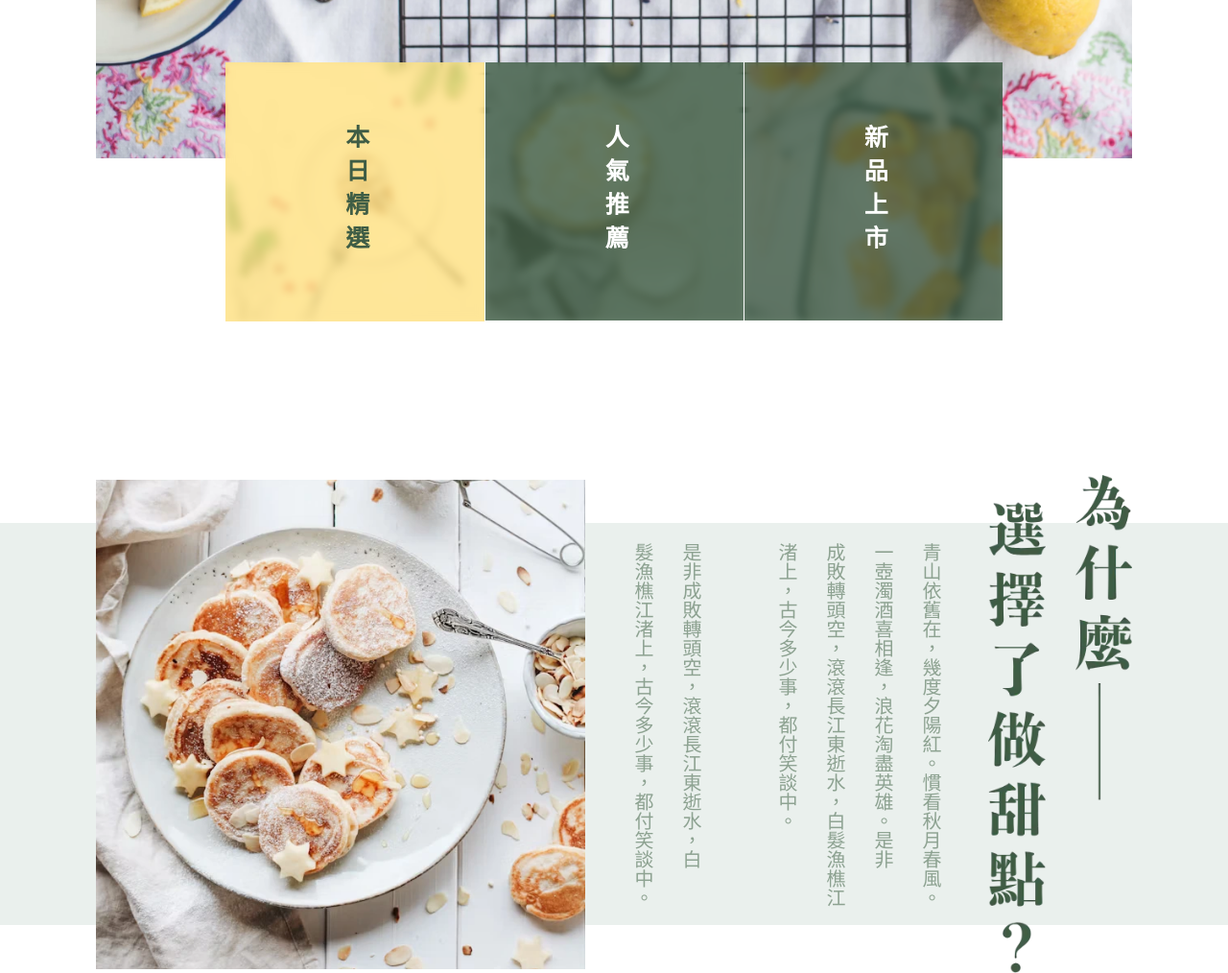
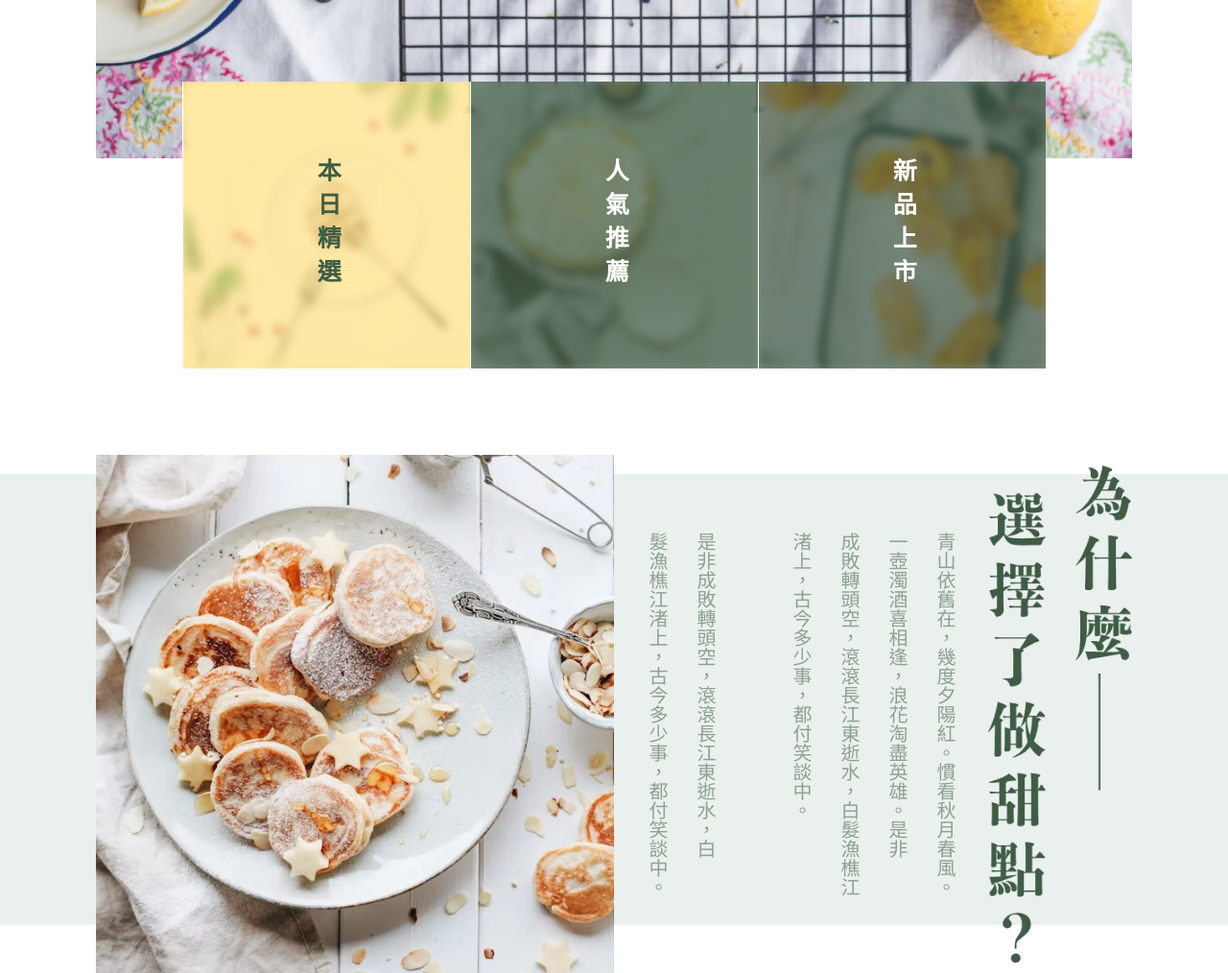
Before and after one commit to Lainieeeee/rocket-03_sweetaste, a website: page index.html in a window 1280 px wide. Shown: the part 820-1834 px from the top of the page at 96% size. Drawn offline with nearby package versions, Linux system fonts and the light colour scheme; a web font is replaced by a local one.

Commit message:
update：adjust top page

```diff
--- a/assets/css/all.scss
+++ b/assets/css/all.scss
@@ -18,9 +18,9 @@
 @import "./components/form";
 @import "./components/lineCamp";
 
-// layout
-@import "./layout/header";
-@import "./layout/footer";
+// util
+@import "./util/header";
+@import "./util/footer";
 
 // pages
 @import "./pages/top";
--- a/assets/css/pages/_top.scss
+++ b/assets/css/pages/_top.scss
@@ -91,3 +91,73 @@
         }
     }
 }
+
+
+
+
+
+
+
+
+
+
+
+.topPracticeNav02{
+    margin-top: -8rem;
+    li{
+        a{
+            position: relative;
+            z-index: 0;
+            color: $white;
+            text-decoration: none;
+            &:before{
+                content: "";
+                position: absolute;
+                display: inline-block;
+                background-color: $black;
+                opacity: 0.7;
+                top: 0;
+                left: 0;
+                width: 100%;
+                height: 100%;
+                z-index: 1;
+                transition: 0.3s;
+            }
+            &:hover{
+                &:before{
+                    opacity: 0.95;
+                }
+            }
+            .imageTrimmingSquare{
+                z-index: -1;
+                img{
+                    filter: blur(4px);
+                }
+                @include md{
+                    padding-top: 140%;
+                }
+            }
+            .text{
+                position: absolute;
+                top: 0;
+                left: 0;
+                z-index: 1;
+                display: flex;
+                justify-content: center;
+                width: 100%;
+                height: 100%;
+                text-align: center;
+            }
+        }
+        &.yellow{
+            a{
+                &:before{
+                    background-color: $warning;
+                }
+            }
+        }
+    }
+    @include md{
+        margin-top: 0;
+    }
+}
--- a/index.html
+++ b/index.html
@@ -71,37 +71,37 @@
     <!-- main -->
     <main>
         <!-- 首圖 -->
-        <div class="container-md detailInner pt-0 px-0 px-md-5 z-0">
+        <div class="container-md p-0 px-md-5">
             <div class="imageTrimmingHorizontal z-n1">
                 <img src="./assets/images/top/mainvisual.webp" alt="首頁圖">
             </div>
-            <ul class="topPracticeNav row justify-content-center mx-auto fs-1 fw-bold">
-                <li class="col-4 col-lg-3 p-0 yellow">
-                    <a href="products.html" class="text-decoration-none d-block position-relative z-0">
-                        <div class="img imageTrimmingSquare">
+            <ul class="row col-md-10 mx-auto fs-1 fw-semibold topPracticeNav02">
+                <li class="col-4 p-0 border-start border-white yellow">
+                    <a href="products.html">
+                        <div class="imageTrimmingSquare">
                             <img src="./assets/images/top/img-1.webp" alt="本日精選" loading="lazy">
                         </div>
-                        <div class="text position-absolute top-0 start-0 w-100 h-100 d-flex justify-content-center align-items-center z-1">
+                        <div class="text">
                             <p class="vertical spacing-2 text-black">本日精選</p>
                         </div>
                     </a>
                 </li>
-                <li class="col-4 col-lg-3 p-0 border-start border-white">
-                    <a href="products.html" class="text-decoration-none d-block position-relative z-0">
-                        <div class="img imageTrimmingSquare">
+                <li class="col-4 p-0 border-start border-white">
+                    <a href="products.html">
+                        <div class="imageTrimmingSquare">
                             <img src="./assets/images/top/img-2.webp" alt="人氣推薦" loading="lazy">
                         </div>
-                        <div class="text position-absolute top-0 start-0 w-100 h-100 d-flex justify-content-center align-items-center z-1">
+                        <div class="text">
                             <p class="vertical spacing-2 text-white">人氣推薦</p>
                         </div>
                     </a>
                 </li>
-                <li class="col-4 col-lg-3 p-0 border-start border-white">
-                    <a href="products.html" class="text-decoration-none d-block position-relative z-0">
-                        <div class="img imageTrimmingSquare">
+                <li class="col-4 p-0 border-start border-white">
+                    <a href="products.html">
+                        <div class="imageTrimmingSquare">
                             <img src="./assets/images/top/img-3.webp" alt="新品上市" loading="lazy">
                         </div>
-                        <div class="text position-absolute top-0 start-0 w-100 h-100 d-flex justify-content-center align-items-center z-1">
+                        <div class="text">
                             <p class="vertical spacing-2 text-white">新品上市</p>
                         </div>
                     </a>
@@ -109,20 +109,20 @@
             </ul>
         </div>
         <!-- 為什麼 -->
-        <div class="topBg">
-            <div class="container-md detailInner row align-items-center mx-auto px-0 px-md-5 py-5 my-5">
-                <div class="col-6 col-xl-2 order-xl-3 ps-xl-5 text-center text-xl-end mb-5 mb-xl-0 mx-auto pe-xl-0">
+        <div class="topBg mt-md-5 pt-md-5">
+            <div class="container-md row align-items-center mx-auto p-0 p-md-5">
+                <div class="col-8 col-xl-2 p-0 m-auto text-center p-5 p-xl-0 ps-xl-5 order-xl-3 my-5 my-xl-0">
                     <picture>
                         <source srcset="./assets/images/top/text-1.webp" media="(min-width: 1200px)" type="image/webp">
                         <img src="./assets/images/top/text-1-sp.webp" alt="為什麼選擇了做甜點?" loading="lazy">
                     </picture>
                 </div>
-                <div class="col-xl-6 order-xl-1 pe-xl-5 p-0">
+                <div class="col-xl-6 p-0 order-xl-1">
                     <div class="imageTrimmingSquare">
                         <img src="./assets/images/top/img-4.webp" alt="商品圖" loading="lazy">
                     </div>
                 </div>
-                <div class="col-xl-4 order-xl-2 d-xl-flex justify-content-center bg-light p-4 py-5 p-md-5 p-xl-0">
+                <div class="col-xl-4 bg-light p-5 p-xl-0 d-xl-flex justify-content-center ps-xl-5 order-xl-2">
                     <p class="vertical text-dark fs-2">
                         青山依舊在，幾度夕陽紅。慣看秋月春風。<br>
                         一壺濁酒喜相逢，浪花淘盡英雄。是非<br class="d-none d-xl-block">
@@ -135,20 +135,20 @@
             </div>
         </div>
         <!-- 為什麼 -->
-        <div class="topBg">
-            <div class="container-md detailInner row align-items-center mx-auto px-0 px-md-5 py-5 my-5">
-                <div class="col-6 col-xl-2 order-xl-2 pe-xl-5 text-center text-xl-end mb-5 mb-xl-0 mx-auto">
+        <div class="topBg mt-md-5">
+            <div class="container-md row align-items-center mx-auto p-0 p-md-5">
+                <div class="col-8 col-xl-2 p-0 m-auto text-center p-5 p-xl-0 pe-xl-5 order-xl-2 my-5 my-xl-0">
                     <picture>
                         <source srcset="./assets/images/top/text-2.webp" media="(min-width: 1200px)" type="image/webp">
                         <img src="./assets/images/top/text-2-sp.webp" alt="為什麼選擇了做甜點?" loading="lazy">
                     </picture>
                 </div>
-                <div class="col-xl-6 order-xl-3 ps-xl-5 p-0">
+                <div class="col-xl-6 p-0 order-xl-3">
                     <div class="imageTrimmingSquare">
                         <img src="./assets/images/top/img-5.webp" alt="商品圖" loading="lazy">
                     </div>
                 </div>
-                <div class="col-xl-4 order-xl-1 d-xl-flex justify-content-start bg-light p-4 py-5 p-md-5 p-xl-0">
+                <div class="col-xl-4 bg-light p-5 p-xl-0 d-xl-flex justify-content-center pe-xl-5 order-xl-1">
                     <p class="vertical text-dark fs-2">
                         青山依舊在，幾度夕陽紅。慣看秋月春風。<br>
                         一壺濁酒喜相逢，浪花淘盡英雄。是非<br class="d-none d-xl-block">
@@ -161,7 +161,7 @@
             </div>
         </div>
         <!-- 文章區 -->
-        <div class="col-7 col-md-2 mx-auto detailInner text-center py-0 py-md-4 pt-md-5">
+        <div class="container-md col-8 col-md-3 m-auto p-5 mt-5 text-center">
             <picture>
                 <!-- 768px～ -->
                 <source srcset="./assets/images/top/text-3.webp" media="(min-width: 768px)" type="image/webp">
@@ -170,7 +170,7 @@
             </picture>
         </div>
         <!-- 商品區 -->
-        <div class="container-md detailInner">
+        <div class="container-md m-auto p-5 mb-5">
             <!-- topProductsSlider -->
             <div class="splide" id="topProductsSlider">
                 <div class="splide__track">
```
Also changed, not shown: assets/css/all.css, assets/css/util/_footer.scss (renamed from assets/css/layout/_footer.scss), assets/css/util/_header.scss (renamed from assets/css/layout/_header.scss), 1 other file.
